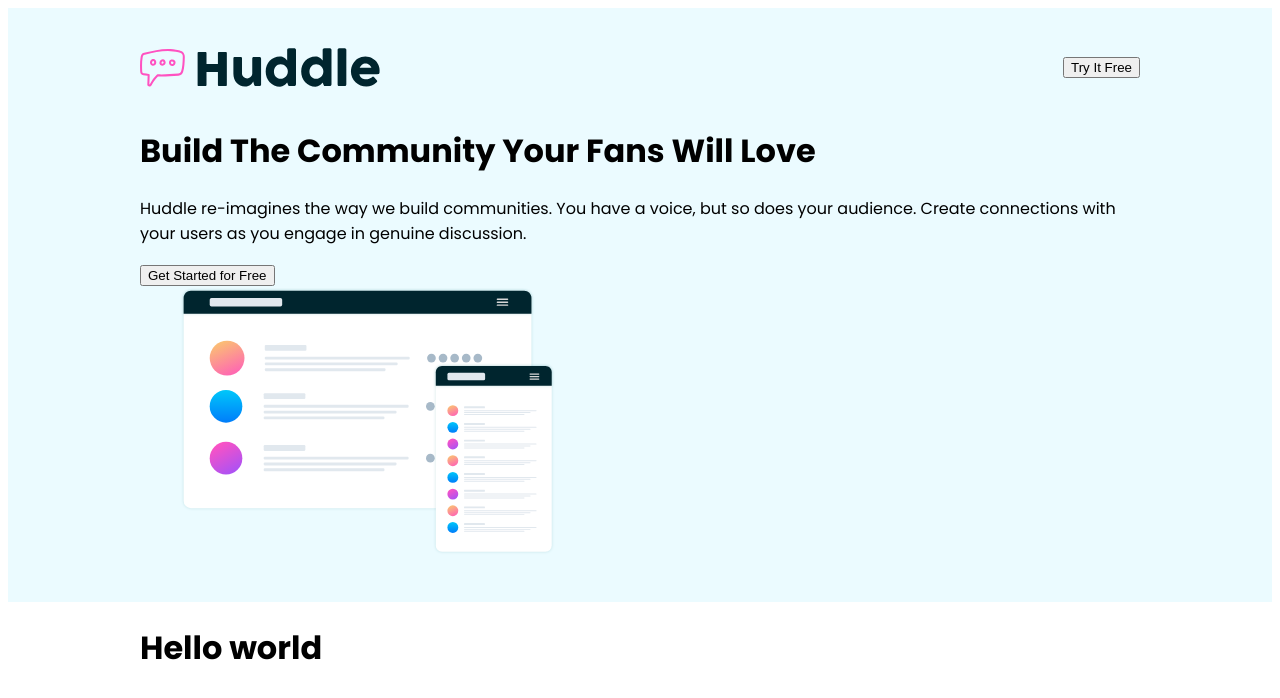
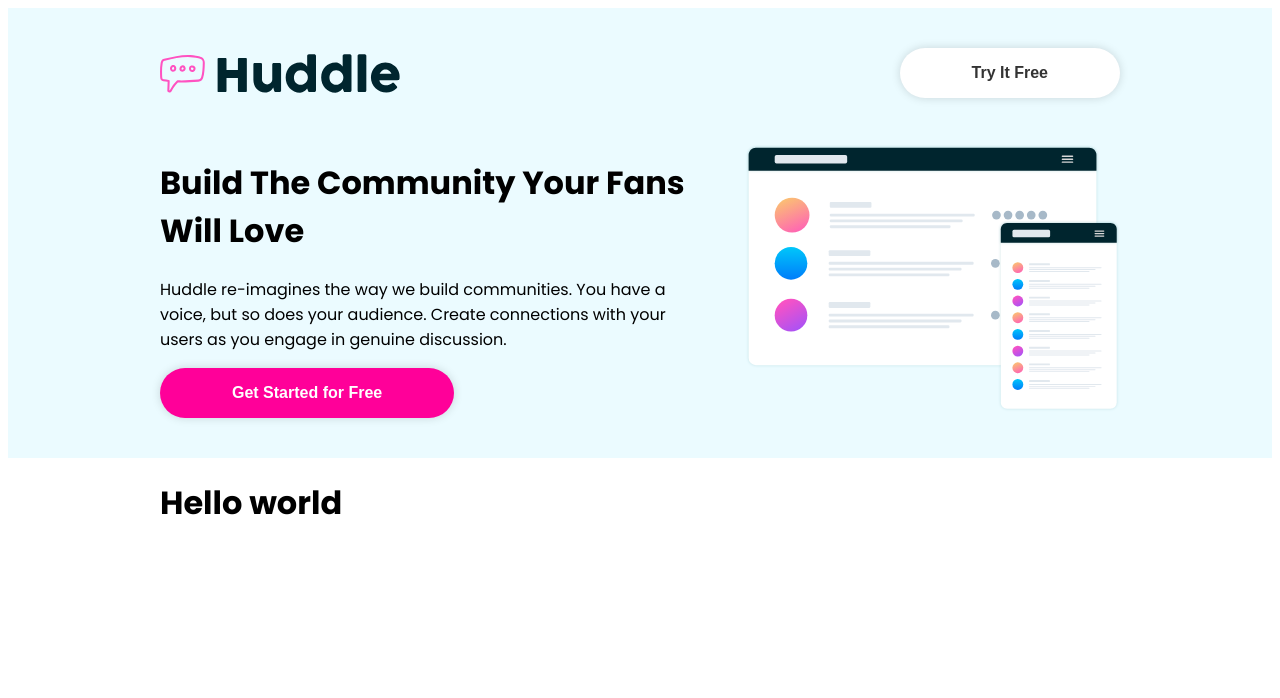
Before and after one commit to melvinsinatra/hubble-landing-page, a React (Vite) app: page / in a window 1280 px wide. Shown: the top 698 px of the page. Built offline with nearby package versions, Linux system fonts and the light colour scheme.

Commit message:
fix minor changes

```diff
--- a/src/components/styles/Header.styled.js
+++ b/src/components/styles/Header.styled.js
@@ -28,6 +28,6 @@ export const Image = styled.img`
 	margin-left: 2.5em;
 
   @media (max-width: ${({ theme }) => theme.breakpoints.mobile}) {
-		margin" 2.5em 0 1.875em;
+		margin: 2.5em 0 1.875em;
 	}
 `;
```
